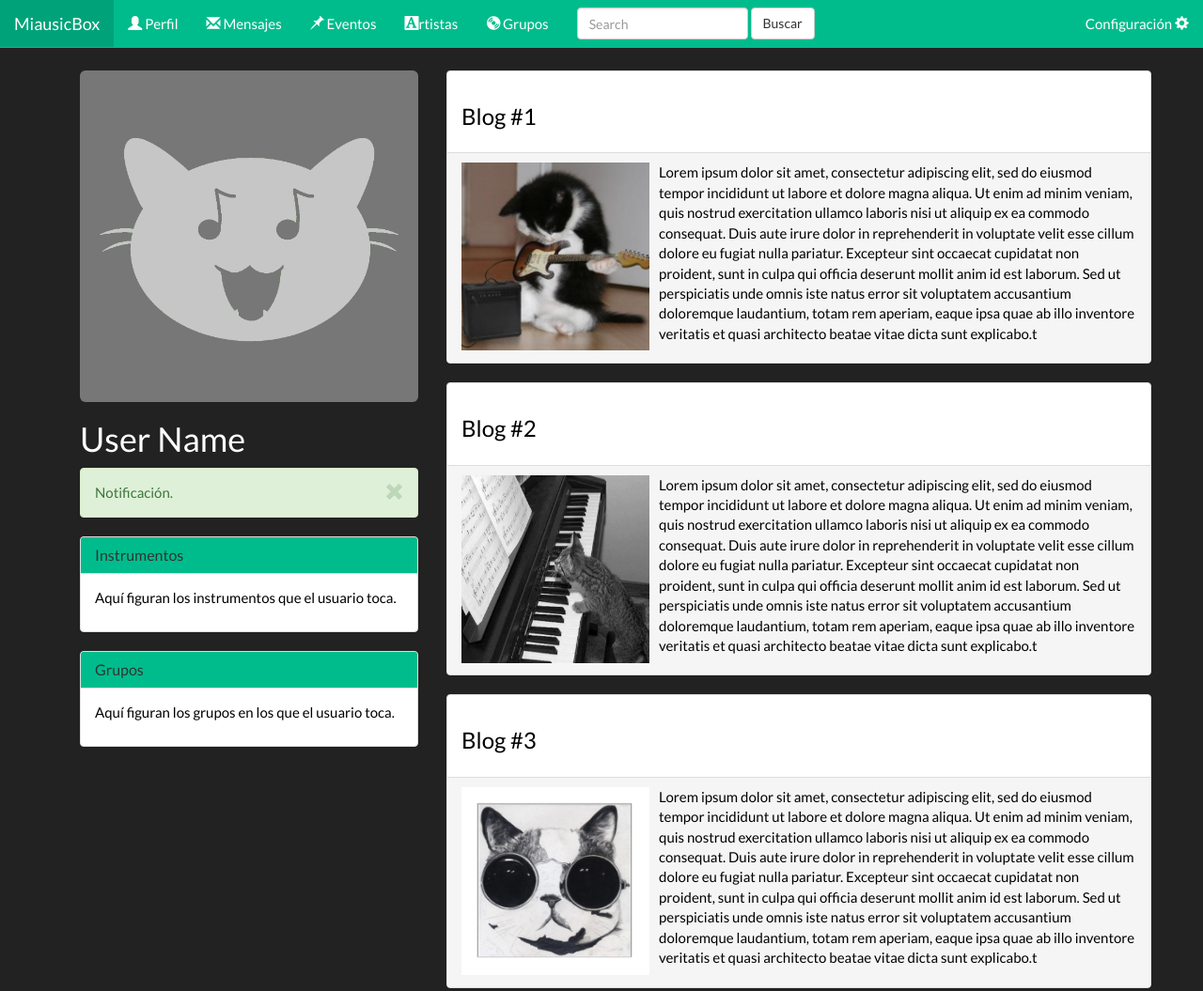
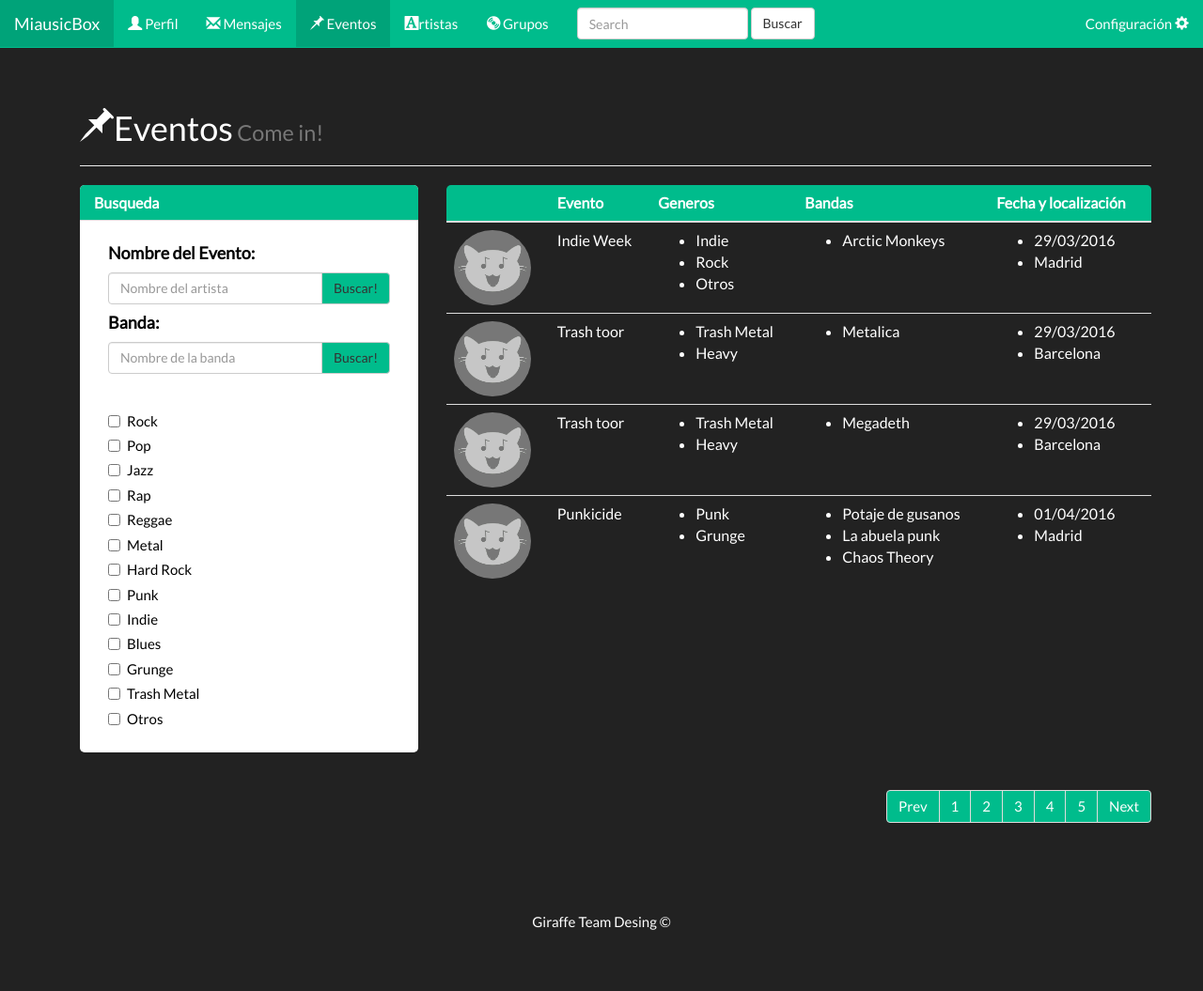
Before and after one commit to cruizba/MiausicBox, a plain HTML site: page static/eventos.html in a window 1280 px wide. Shown: the top 1055 px of the page at 94% size. After the commit the page ends 1003 px from the top, so only its background shows below. Drawn offline with Linux system fonts and the light colour scheme.

Commit message:
Añadida página de eventos

```diff
--- a/static/eventos.html
+++ b/static/eventos.html
@@ -1,15 +1,16 @@
 <!DOCTYPE hml>
 <html>
 <head>
-        <meta name="viewport" content="width=device-width, initial-scale=1 text/html; charset=UTF-8"
-              http-equiv="Content-Type" >
+    <meta name="viewport" content="width=device-width, initial-scale=1 text/html; charset=UTF-8" http-equiv="Content-Type">
     <link href="libs/bootstrap-3.3.6-dist/css/bootstrap.min.css" rel="stylesheet">
     <link rel="stylesheet" type="text/css" href="styles/estilos.css">
+    <link rel="stylesheet" type="text/css" href="styles/listaArtistas.css">
     <link href='https://fonts.googleapis.com/css?family=Lato' rel='stylesheet' type='text/css'>
     <script src="libs/jquery-2.2.1.min.js"></script>
     <script src="libs/bootstrap-3.3.6-dist/js/bootstrap.min.js"></script>
     <title>MiasuicBox</title>
 </head>
+
 <body>
     <div class="container">
         <!--Menú-->
@@ -22,16 +23,19 @@
                         <span class="icon-bar"></span>
                         <span class="icon-bar"></span>
                         <span class="icon-bar"></span>
+
+
                       </button>
                       <a class="navbar-brand" href="principal.html">MiausicBox</a>
                     </div>
+
 
                 <div class="collapse navbar-collapse" id="bs-example-navbar-collapse-2">
                     <ul class="nav navbar-nav">
                         <li><a href="perfil.html"><span class="glyphicon glyphicon-user"></span>  Perfil</a></li>
                         <li><a href="mensajes.html"><span class="glyphicon glyphicon-envelope"></span>  Mensajes</a></li>
-                        <li><a href="eventos.html"><span class="glyphicon glyphicon-pushpin"></span>  Eventos</a></li>
-                        <li><a href="artistas.html"><span class="glyphicon glyphicon-text-background"></span>rtistas</a></li>
+                        <li class="active"><a href="eventos.html"><span class="glyphicon glyphicon-pushpin"></span>  Eventos</a></li>
+                        <li><a href="artista.html"><span class="glyphicon glyphicon-text-background"></span>rtistas</a></li>
                         <li><a href="grupos.html"><span class="glyphicon glyphicon-cd"></span>   Grupos</a></li>
                     </ul>
                     <form class="navbar-form navbar-left" role="search">
@@ -49,7 +53,7 @@
                                 <li><a href="#">Another action</a></li>
                                 <li><a href="#">Something else here</a></li>
                                 <li class="divider"></li>
-                            <li><a href="#">Salir <span class="glyphicon glyphicon-log-out"></span></a></li>
+                                <li><a href="#">Salir</a></li>
                             </ul>
                         </li>
                     </div>
@@ -61,85 +65,243 @@
         <!-- Contenido página -->
         <div class="container" id="profile-page">
             <div class="row">
-
-                    <!-- Información del perfil -->
-
-                    <div class="col-md-4" id="profile_details">
-                        <img src="img/profile_image.png" class="img-responsive img-rounded" alt="Profile image">
-                        <h1>User Name</h1>
-                        <div class="alert alert-dismissible alert-success">
-                            <button type="button" class="close" data-dismiss="alert"><span class="glyphicon glyphicon-remove"></span></button>
-                                Notificación.
-                        </div>
-                        <div class="panel panel-default profile-info">
-                            <div class="panel-heading">
-                                <h3 class="panel-title">Instrumentos</h3>
-                            </div>
-                            <div class="panel-body">
-                               <p class="content-panel">Aquí figuran los instrumentos que el usuario toca.</p>
-                            </div>
-                        </div>
-                        <div class="panel panel-default profile-info">
-                            <div class="panel-heading">
-                                <h3 class="panel-title">Grupos</h3>
-                            </div>
-                            <div class="panel-body">
-                               <p class="content-panel">Aquí figuran los grupos en los que el usuario toca.</p>
-                            </div>
+                <!--Titulo contenido -->
+                <div class="col-md-12">
+                    <div class="page-header">
+                        <h1><span class="glyphicon glyphicon-pushpin"></span>Eventos<small>  Come in!</small></h1>
                     </div>
                 </div>
 
-                    <!-- blog y acciones de los grupos en la red -->
-                    <div class="col-md-8" id="profile_blog">
-                            <div class="panel panel-default">
-                              <div class="panel-body">
-                                <h3 class="content-panel">Blog #1</h3>
-                              </div>
-                              <div class="panel-footer">
-                                  <div class="row">
-                                      <div class="col-md-12">
-                                          <img class="image-blog" src="img/muestra1.jpg" class="img-responsive img-rounded" alt="Profile image">
-                                          <p class="content-panel">Lorem ipsum dolor sit amet, consectetur adipiscing elit, sed do eiusmod tempor incididunt ut labore et dolore magna aliqua. Ut enim ad minim veniam, quis nostrud exercitation ullamco laboris nisi ut aliquip ex ea commodo consequat. Duis aute irure dolor in reprehenderit in voluptate velit esse cillum dolore eu fugiat nulla pariatur. Excepteur sint occaecat cupidatat non proident, sunt in culpa qui officia deserunt mollit anim id est laborum. Sed ut perspiciatis unde omnis iste natus error sit voluptatem accusantium doloremque laudantium, totam rem aperiam, eaque ipsa quae ab illo inventore veritatis et quasi architecto beatae vitae dicta sunt explicabo.t</p>
-                                      </div>
-                                  </div>
-                                </div>
-                            </div>
-                    <div class="panel panel-default">
-                              <div class="panel-body">
-                                <h3 class="content-panel">Blog #2</h3>
-                              </div>
-                              <div class="panel-footer">
-                                  <div class="row">
-                                      <div class="col-md-12">
-                                          <img class="image-blog" src="img/muestra2.jpg" class="img-responsive img-rounded" alt="Profile image">
-                                          <p class="content-panel">Lorem ipsum dolor sit amet, consectetur adipiscing elit, sed do eiusmod tempor incididunt ut labore et dolore magna aliqua. Ut enim ad minim veniam, quis nostrud exercitation ullamco laboris nisi ut aliquip ex ea commodo consequat. Duis aute irure dolor in reprehenderit in voluptate velit esse cillum dolore eu fugiat nulla pariatur. Excepteur sint occaecat cupidatat non proident, sunt in culpa qui officia deserunt mollit anim id est laborum. Sed ut perspiciatis unde omnis iste natus error sit voluptatem accusantium doloremque laudantium, totam rem aperiam, eaque ipsa quae ab illo inventore veritatis et quasi architecto beatae vitae dicta sunt explicabo.t</p>
-                                      </div>
-                                  </div>
+                <!--Menu Lateral. Filtro de busqueda-->
+                <div class="col-md-4">
+
+                    <div class="panel panel-default profile-info">
+                        <div class="panel-heading">
+                            <h3 class="panel-title">Busqueda</h3>
                         </div>
 
+                        <div class="panel-body">
+
+                            <div class="col-lg-12">
+                                <h4 id="BusquedaInstrumentos">Nombre del Evento:</h4>
+                                <div class="input-group">
+                                    <input type="text" class="form-control" placeholder="Nombre del artista">
+                                    <span class="input-group-btn">
+                                        <button class="btn btn-default" type="button" id="BotonBusqueda">Buscar!</button>
+                                    </span>
                                 </div>
+                                <!-- /input-group -->
+                            </div>
+                            <!-- /.col-lg-6 -->
 
-                        <div class="panel panel-default">
-                              <div class="panel-body">
-                                <h3 class="content-panel">Blog #3</h3>
+                            <div class="col-lg-12">
+                                <h4 id="BusquedaInstrumentos">Banda:</h4>
+                                <div class="input-group">
+                                    <input type="text" class="form-control" placeholder="Nombre de la banda">
+                                    <span class="input-group-btn">
+                                        <button class="btn btn-default" type="button" id="BotonBusqueda">Buscar!</button>
+                                    </span>
                                 </div>
-                              <div class="panel-footer">
-                                  <div class="row">
-                                      <div class="col-md-12">
-                                          <img class="image-blog" src="img/muestra3.jpg" class="img-responsive img-rounded" alt="Profile image">
-                                          <p class="content-panel">Lorem ipsum dolor sit amet, consectetur adipiscing elit, sed do eiusmod tempor incididunt ut labore et dolore magna aliqua. Ut enim ad minim veniam, quis nostrud exercitation ullamco laboris nisi ut aliquip ex ea commodo consequat. Duis aute irure dolor in reprehenderit in voluptate velit esse cillum dolore eu fugiat nulla pariatur. Excepteur sint occaecat cupidatat non proident, sunt in culpa qui officia deserunt mollit anim id est laborum. Sed ut perspiciatis unde omnis iste natus error sit voluptatem accusantium doloremque laudantium, totam rem aperiam, eaque ipsa quae ab illo inventore veritatis et quasi architecto beatae vitae dicta sunt explicabo.t</p>
+                                <!-- /input-group -->
                             </div>
+                            <!-- /.col-lg-6 -->
+
+                            <div class="col-lg-12">
+                                <h4 id="opciones">Genero:</h4>
+                                <div class="checkbox" id="checkboxGenero">
+                                    <label class="labelBusqueda">
+                                        <input type="checkbox">Rock
+                                    </label>
                                 </div>
+                                <div class="checkbox" id="checkboxGenero">
+                                    <label class="labelBusqueda">
+                                        <input type="checkbox">Pop
+                                    </label>
                                 </div>
-
+                                <div class="checkbox" id="checkboxGenero">
+                                    <label class="labelBusqueda">
+                                        <input type="checkbox">Jazz
+                                    </label>
+                                </div>
+                                <div class="checkbox" id="checkboxGenero">
+                                    <label class="labelBusqueda">
+                                        <input type="checkbox">Rap
+                                    </label>
+                                </div>
+                                <div class="checkbox" id="checkboxGenero">
+                                    <label class="labelBusqueda">
+                                        <input type="checkbox">Reggae
+                                    </label>
+                                </div>
+                                <div class="checkbox">
+                                    <label class="labelBusqueda" id="checkboxGenero">
+                                        <input type="checkbox">Metal
+                                    </label>
+                                </div>
+                                <div class="checkbox">
+                                    <label class="labelBusqueda" id="checkboxGenero">
+                                        <input type="checkbox">Hard Rock
+                                    </label>
+                                </div>
+                                <div class="checkbox">
+                                    <label class="labelBusqueda" id="checkboxGenero">
+                                        <input type="checkbox">Punk
+                                    </label>
+                                </div>
+                                <div class="checkbox">
+                                    <label class="labelBusqueda" id="checkboxGenero">
+                                        <input type="checkbox">Indie
+                                    </label>
+                                </div>
+                                <div class="checkbox">
+                                    <label class="labelBusqueda" id="checkboxGenero">
+                                        <input type="checkbox">Blues
+                                    </label>
+                                </div>
+                                <div class="checkbox">
+                                    <label class="labelBusqueda" id="checkboxGenero">
+                                        <input type="checkbox">Grunge
+                                    </label>
+                                </div>
+                                <div class="checkbox">
+                                    <label class="labelBusqueda" id="checkboxGenero">
+                                        <input type="checkbox">Trash Metal
+                                    </label>
+                                </div>
+                                <div class="checkbox">
+                                    <label class="labelBusqueda" id="checkboxGenero">
+                                        <input type="checkbox">Otros
+                                    </label>
                                 </div>
                             </div>
                         </div>
                     </div>
                 </div>
 
+                <!--Lista de Artistas-->
+                <div class="col-md-8">
+
+                    <table class="table">
+
+                        <thead>
+                            <tr>
+                                <th id="esquinaTablaArtista1"></th>
+                                <th>Evento</th>
+                                <th>Generos</th>
+                                <th>Bandas</th>
+                                <th id="esquinaTablaArtista2">Fecha y localización</th>
+                            </tr>
+                        </thead>
+
+                        <tbody>
+                            <tr>
+                                <td><a href="#" class="enlaceListaArtista"><img src="img/profile_image.png" alt="Profile image" class="img-circle" id="ImagenArtistList"></a></td>
+                                <td><a href="#" class="enlaceListaArtista">Indie Week</a></td>
+                                <td>
+                                    <ul>
+                                        <li>Indie</li>
+                                        <li>Rock</li>
+                                        <li>Otros</li>
+                                    </ul>
+                                </td>
+                                <td>
+                                    <ul>
+                                        <li>Arctic Monkeys</li>
+                                    </ul>
+                                </td>
+                                <td>
+                                    <ul>
+                                        <li>29/03/2016</li>
+                                        <li>Madrid</li>
+                                    </ul>
+                                </td>
+                            </tr>
+                            <tr>
+                                <td><a href="#" class="enlaceListaArtista"><img src="img/profile_image.png" alt="Profile image" class="img-circle" id="ImagenArtistList"></a></td>
+                                <td><a href="#" class="enlaceListaArtista">Trash toor</a></td>
+                                <td>
+                                    <ul>
+                                        <li>Trash Metal</li>
+                                        <li>Heavy</li>
+                                    </ul>
+                                </td>
+                                <td>
+                                    <ul>
+                                        <li>Metalica</li>
+                                    </ul>
+                                </td>
+                                <td>
+                                    <ul>
+                                        <li>29/03/2016</li>
+                                        <li>Barcelona</li>
+                                    </ul>
+                                </td>
+                            </tr>
+                            <tr>
+                                <td><a href="#" class="enlaceListaArtista"><img src="img/profile_image.png" alt="Profile image" class="img-circle" id="ImagenArtistList"></a></td>
+                                <td><a href="#" class="enlaceListaArtista">Trash toor</a></td>
+                                <td>
+                                    <ul>
+                                        <li>Trash Metal</li>
+                                        <li>Heavy</li>
+                                    </ul>
+                                </td>
+                                <td>
+                                    <ul>
+                                        <li>Megadeth</li>
+                                    </ul>
+                                </td>
+                                <td>
+                                    <ul>
+                                        <li>29/03/2016</li>
+                                        <li>Barcelona</li>
+                                    </ul>
+                                </td>
+                            </tr>
+                            <tr>
+                                <td><a href="#" class="enlaceListaArtista"><img src="img/profile_image.png" alt="Profile image" class="img-circle" id="ImagenArtistList"></a></td>
+                                <td><a href="#" class="enlaceListaArtista">Punkicide</a></td>
+                                <td>
+                                    <ul>
+                                        <li>Punk</li>
+                                        <li>Grunge</li>
+                                    </ul>
+                                </td>
+                                <td>
+                                    <ul>
+                                        <li>Potaje de gusanos</li>
+                                        <li>La abuela punk</li>
+                                        <li>Chaos Theory</li>
+                                    </ul>
+                                </td>
+                                <td>
+                                    <ul>
+                                        <li>01/04/2016</li>
+                                        <li>Madrid</li>
+                                    </ul>
+                                </td>
+                            </tr>
+                        </tbody>
+                    </table>
+                    <!--Paginas-->
+                </div>
+                <!--Fin Lista de Artistas-->
+
+            </div>
+            <ul class="pagination" id="paginasArtistas">
+                <li><a href="#">Prev</a></li>
+                <li><a href="#">1</a></li>
+                <li><a href="#">2</a></li>
+                <li><a href="#">3</a></li>
+                <li><a href="#">4</a></li>
+                <li><a href="#">5</a></li>
+                <li><a href="#">Next</a></li>
+            </ul>
+        </div>
+    </div>
+
     <footer>
-            <p id="foot">Giraffe Team Desing  &copy;</p>
+        <p id="foot">Giraffe Team Desing &copy;</p>
     </footer>
 </body>
 </html>
```
Lines whose indentation alone changed are shown as unchanged.
